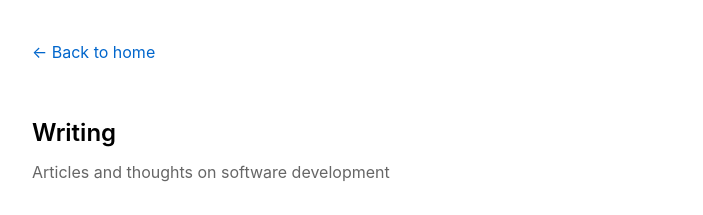
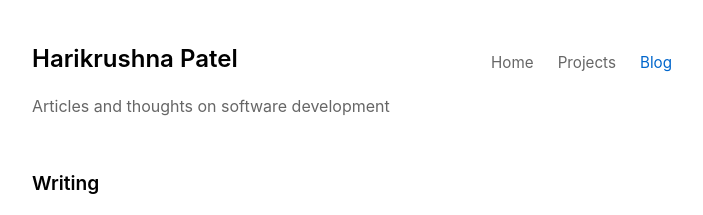
Before and after one commit to hardikhari96/haripatel.dev, an Astro site: page /blog in a window 1280 px wide. Shown: the top 215 px of the page, without its empty margins (288-991 px from the left). Built offline with nearby package versions, Linux system fonts and the light colour scheme; Astro itself is replaced by a stand-in of ours; no server answers.

Commit message:
Refactor header navigation across blog and projects pages for improved layout and styling

```diff
--- a/src/pages/blog/index.astro
+++ b/src/pages/blog/index.astro
@@ -19,12 +19,19 @@ const series = Object.keys(blogsBySeries).sort();
 </head>
 <body>
 	<header>
-		<a href="/">← Back to home</a>
+		<div class="header-content">
+			<h1>Harikrushna Patel</h1>
+			<nav class="nav">
+				<a href="/">Home</a>
+				<a href="/projects">Projects</a>
+				<a href="/blog" class="active">Blog</a>
+			</nav>
+		</div>
+		<p class="tagline">Articles and thoughts on software development</p>
 	</header>
 
 	<section class="section">
-		<h1>Writing</h1>
-		<p class="tagline">Articles and thoughts on software development</p>
+		<h2>Writing</h2>
 
 		<!-- Series Filter -->
 		<div class="category-filter">
@@ -104,6 +111,32 @@ const series = Object.keys(blogsBySeries).sort();
 </html>
 
 <style>
+	.header-content {
+		display: flex;
+		justify-content: space-between;
+		align-items: center;
+		margin-bottom: 0.5rem;
+		flex-wrap: wrap;
+		gap: 1rem;
+	}
+
+	.nav {
+		display: flex;
+		gap: 1.5rem;
+	}
+
+	.nav a {
+		color: #666;
+		text-decoration: none;
+		font-size: 0.95rem;
+		transition: color 0.2s;
+	}
+
+	.nav a:hover,
+	.nav a.active {
+		color: #0066cc;
+	}
+
 	.category-filter {
 		display: flex;
 		flex-wrap: wrap;
@@ -225,6 +258,14 @@ const series = Object.keys(blogsBySeries).sort();
 	}
 
 	@media (max-width: 768px) {
+		.header-content {
+			gap: 0.5rem;
+		}
+
+		.nav {
+			gap: 1rem;
+		}
+
 		.blog-grid {
 			grid-template-columns: 1fr;
 		}
--- a/src/pages/projects/index.astro
+++ b/src/pages/projects/index.astro
@@ -29,6 +29,32 @@ console.log('Company projects:', companyProjects.length);
 	<meta name="description" content={`Projects by ${profile.name}`} />
 	<title>Projects - {profile.name}</title>
 	<style>
+		.header-content {
+			display: flex;
+			justify-content: space-between;
+			align-items: center;
+			margin-bottom: 0.5rem;
+			flex-wrap: wrap;
+			gap: 1rem;
+		}
+
+		.nav {
+			display: flex;
+			gap: 1.5rem;
+		}
+
+		.nav a {
+			color: #666;
+			text-decoration: none;
+			font-size: 0.95rem;
+			transition: color 0.2s;
+		}
+
+		.nav a:hover,
+		.nav a.active {
+			color: #0066cc;
+		}
+
 		.filter-buttons {
 			display: flex;
 			gap: 1rem;
@@ -53,12 +79,29 @@ console.log('Company projects:', companyProjects.length);
 			background: #000;
 			color: #fff;
 		}
+
+		@media (max-width: 768px) {
+			.header-content {
+				gap: 0.5rem;
+			}
+
+			.nav {
+				gap: 1rem;
+			}
+		}
 	</style>
 </head>
 <body>
 	<header>
-		<a href="/">← Back to home</a>
-		<h1 style="margin-top: 2rem;">Projects</h1>
+		<div class="header-content">
+			<h1>Harikrushna Patel</h1>
+			<nav class="nav">
+				<a href="/">Home</a>
+				<a href="/projects" class="active">Projects</a>
+				<a href="/blog">Blog</a>
+			</nav>
+		</div>
+		<p class="tagline">Personal and professional work</p>
 	</header>
 
 	<!-- Filter Buttons -->
@@ -95,8 +138,8 @@ console.log('Company projects:', companyProjects.length);
 
 	<script>
 		document.addEventListener('DOMContentLoaded', () => {
-			const filterButtons = document.querySelectorAll('.filter-btn');
-			const projectItems = document.querySelectorAll('.project-item');
+			const filterButtons = document.querySelectorAll<HTMLButtonElement>('.filter-btn');
+			const projectItems = document.querySelectorAll<HTMLElement>('.project-item');
 
 			filterButtons.forEach(button => {
 				button.addEventListener('click', () => {
--- a/src/styles/global.css
+++ b/src/styles/global.css
@@ -18,6 +18,33 @@ body {
   max-width: 680px;
   margin: 0 auto;
   padding: 40px 20px;
+}
+
+/* Header Navigation */
+.header-content {
+  display: flex;
+  justify-content: space-between;
+  align-items: center;
+  margin-bottom: 1rem;
+  flex-wrap: wrap;
+  gap: 1rem;
+}
+
+.nav {
+  display: flex;
+  gap: 1.5rem;
+}
+
+.nav a {
+  color: #666;
+  text-decoration: none;
+  font-size: 0.95rem;
+  transition: color 0.2s;
+}
+
+.nav a:hover,
+.nav a.active {
+  color: #0066cc;
 }
 
 /* Typography */
```
Also changed, not shown: src/pages/index.astro (+8 -1 lines).
